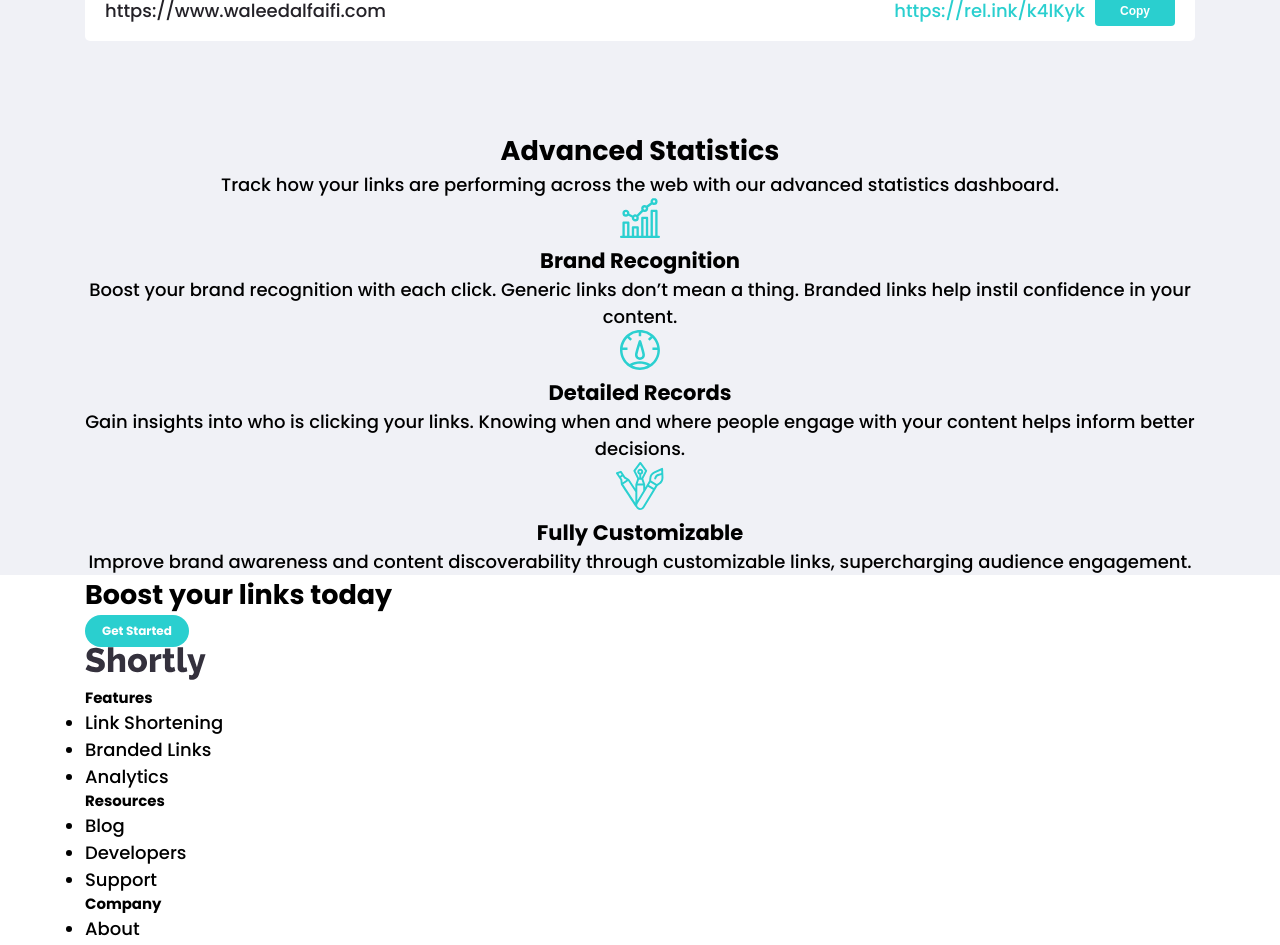
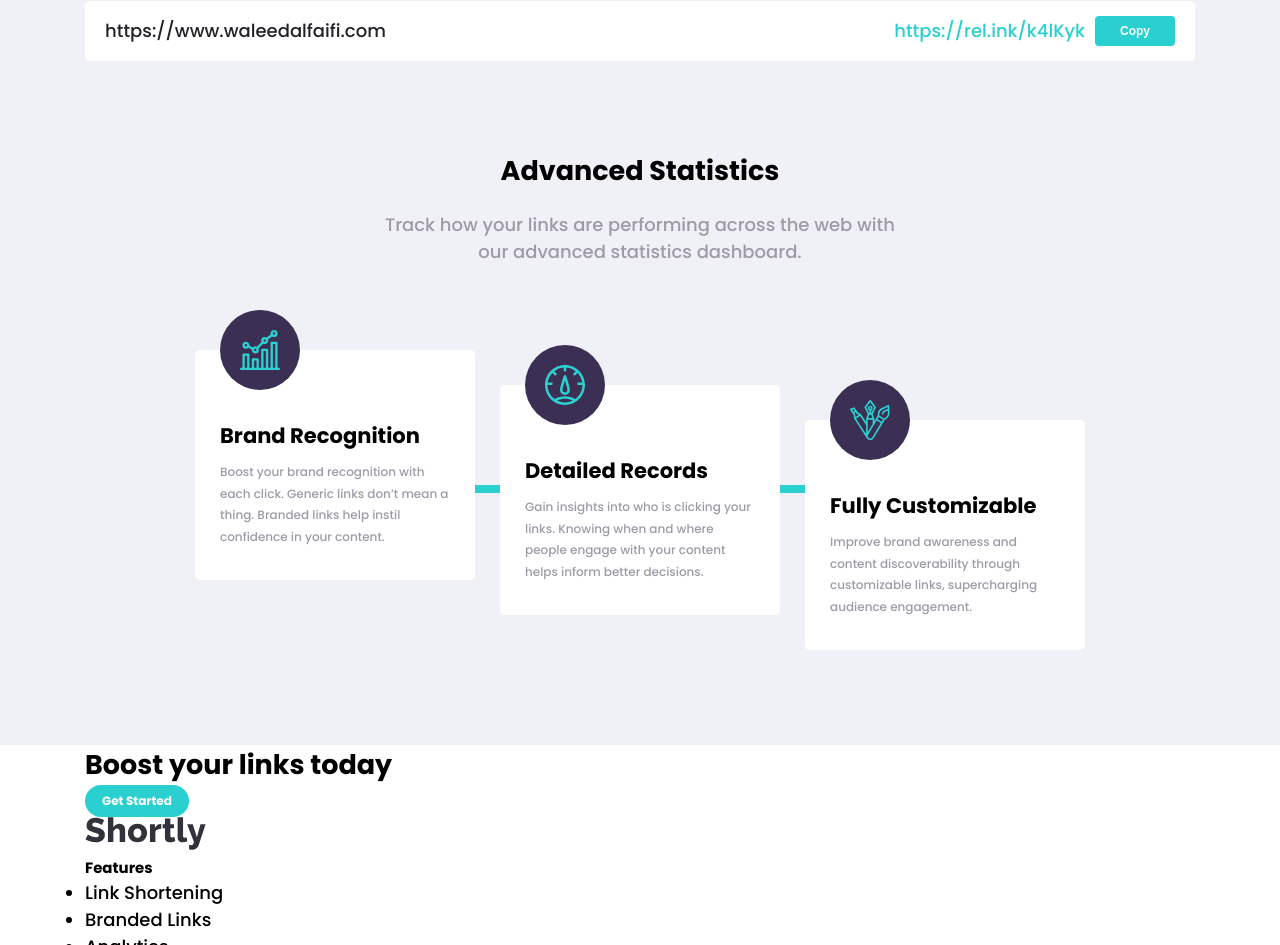
Before and after one commit to waleed-alfaifi/url-shortening-app, a React (Create React App) app: page / in a window 1280 px wide. Shown: the part 840-1785 px from the top of the page. Built offline with nearby package versions, Linux system fonts and the light colour scheme.

Commit message:
Completed an initial version of features section

```diff
--- a/public/css/main.css
+++ b/public/css/main.css
@@ -210,6 +210,20 @@ body {
 .features {
   background-color: #f0f1f6;
   text-align: center;
+  padding-bottom: 13rem;
+}
+
+.features__header {
+  width: 47%;
+  margin: 0 auto;
+}
+
+.features__heading {
+  padding: 2rem;
+}
+
+.features__text {
+  color: #9e9aa7;
 }
 
 .btn {
@@ -267,6 +281,75 @@ body {
 .btn--copy:focus {
   background-color: #3b3054;
   outline: 0;
+}
+
+.card {
+  position: relative;
+  background-color: #ffffff;
+  border-radius: 0.5rem;
+  padding-top: 7rem;
+  padding-bottom: 3rem;
+  padding-right: 2.5rem;
+  padding-left: 2.5rem;
+  height: 23rem;
+  max-width: 28rem;
+  text-align: left;
+}
+
+.card:nth-child(1) {
+  top: -3.5rem;
+}
+
+.card:nth-child(3) {
+  bottom: -3.5rem;
+}
+
+.card:not(:last-child) {
+  margin-right: 2.5rem;
+}
+
+.card__image-container {
+  position: absolute;
+  top: -6rem;
+  transform: translateY(25%);
+  background-color: #3b3054;
+  padding: 2rem;
+  border-radius: 50%;
+  width: 8rem;
+  height: 8rem;
+  display: flex;
+  justify-content: center;
+  align-items: center;
+}
+
+.card__image {
+  width: 100%;
+}
+
+.card__heading {
+  margin-bottom: 1rem;
+}
+
+.card__text {
+  color: #9e9aa7;
+  font-size: 1.2rem;
+  line-height: 1.8;
+}
+
+.cards-container {
+  display: flex;
+  justify-content: center;
+  position: relative;
+  margin-top: 12rem;
+}
+
+.cards-container::before {
+  content: '';
+  position: absolute;
+  width: 50%;
+  height: 0.8rem;
+  transform: translateY(10rem);
+  background-color: #2acfcf;
 }
 
 .heading-primary {
@@ -327,7 +410,7 @@ body {
   background-repeat: no-repeat;
   background-position: top;
   border-radius: 0.8rem;
-  margin-top: 10rem;
+  margin-top: 12rem;
   margin-bottom: 2rem;
   display: flex;
   align-items: center;
@@ -390,5 +473,4 @@ body {
 .shorten-container {
   position: relative;
   bottom: 7rem;
-  margin-bottom: 2rem;
 }
--- a/src/Layout/Features.js
+++ b/src/Layout/Features.js
@@ -33,12 +33,14 @@ const Features = () => {
     <div className="features">
       <Shorten />
       <section className="container">
-        <h2>Advanced Statistics</h2>
-        <p className="features__text">
-          Track how your links are performing across the web with our advanced
-          statistics dashboard.
-        </p>
-        <div className="some-type-of-container-here">
+        <div className="features__header">
+          <h2 className="features__heading">Advanced Statistics</h2>
+          <p className="features__text">
+            Track how your links are performing across the web with our advanced
+            statistics dashboard.
+          </p>
+        </div>
+        <div className="cards-container">
           {featuresCards.map((feature, index) => {
             const { title, text, image } = feature;
             return (
--- a/src/components/Card.js
+++ b/src/components/Card.js
@@ -3,7 +3,9 @@ import React from 'react';
 const Card = ({ image, imageAlt, title, text }) => {
   return (
     <div className="card">
-      <img src={image} alt={imageAlt} className="card__image" />
+      <div className="card__image-container">
+        <img src={image} alt={imageAlt} className="card__image" />
+      </div>
       <h3 className="card__heading">{title}</h3>
       <p className="card__text">{text}</p>
     </div>
--- /dev/null
+++ b/src/sass/components/_card.scss
@@ -0,0 +1,78 @@
+.card {
+  position: relative;
+
+  background-color: #ffffff;
+  border-radius: 0.5rem;
+
+  padding-top: 7rem;
+  padding-bottom: 3rem;
+  padding-right: 2.5rem;
+  padding-left: 2.5rem;
+
+  height: 23rem;
+  max-width: 28rem;
+
+  text-align: left;
+
+  &:nth-child(1) {
+    top: -3.5rem;
+  }
+
+  &:nth-child(3) {
+    bottom: -3.5rem;
+  }
+
+  &:not(:last-child) {
+    margin-right: 2.5rem;
+  }
+
+  &__image-container {
+    position: absolute;
+    top: -6rem;
+    transform: translateY(25%);
+
+    background-color: $primary-color-dark;
+    padding: 2rem;
+    border-radius: 50%;
+
+    width: 8rem;
+    height: 8rem;
+
+    display: flex;
+    justify-content: center;
+    align-items: center;
+  }
+
+  &__image {
+    width: 100%;
+  }
+
+  &__heading {
+    margin-bottom: 1rem;
+  }
+
+  &__text {
+    color: $grayish-violet;
+    font-size: 1.2rem;
+    line-height: 1.8;
+  }
+}
+
+.cards-container {
+  display: flex;
+  justify-content: center;
+
+  position: relative;
+
+  margin-top: 12rem;
+
+  // Rectangular behind cards.
+  &::before {
+    content: '';
+    position: absolute;
+    width: 50%;
+    height: 0.8rem;
+    transform: translateY(10rem);
+    background-color: $primary-color;
+  }
+}
--- a/src/sass/components/_shorten.scss
+++ b/src/sass/components/_shorten.scss
@@ -7,7 +7,7 @@
 
   border-radius: 0.8rem;
 
-  margin-top: 10rem;
+  margin-top: 12rem;
   margin-bottom: 2rem;
 
   display: flex;
@@ -74,6 +74,4 @@
 .shorten-container {
   position: relative;
   bottom: 7rem;
-
-  margin-bottom: 2rem;
 }
--- a/src/sass/layout/_layout.scss
+++ b/src/sass/layout/_layout.scss
@@ -34,4 +34,18 @@
 .features {
   background-color: $gray-color-light;
   text-align: center;
+  padding-bottom: 13rem;
+
+  &__header {
+    width: 47%;
+    margin: 0 auto;
+  }
+
+  &__heading {
+    padding: 2rem;
+  }
+
+  &__text {
+    color: $grayish-violet;
+  }
 }
--- a/src/sass/main.scss
+++ b/src/sass/main.scss
@@ -3,6 +3,7 @@
 @import 'utils/utils';
 @import 'layout/layout';
 @import 'components/btn';
+@import 'components/card';
 @import 'components/heading';
 @import 'components/input';
 @import 'components/navbar';
```
